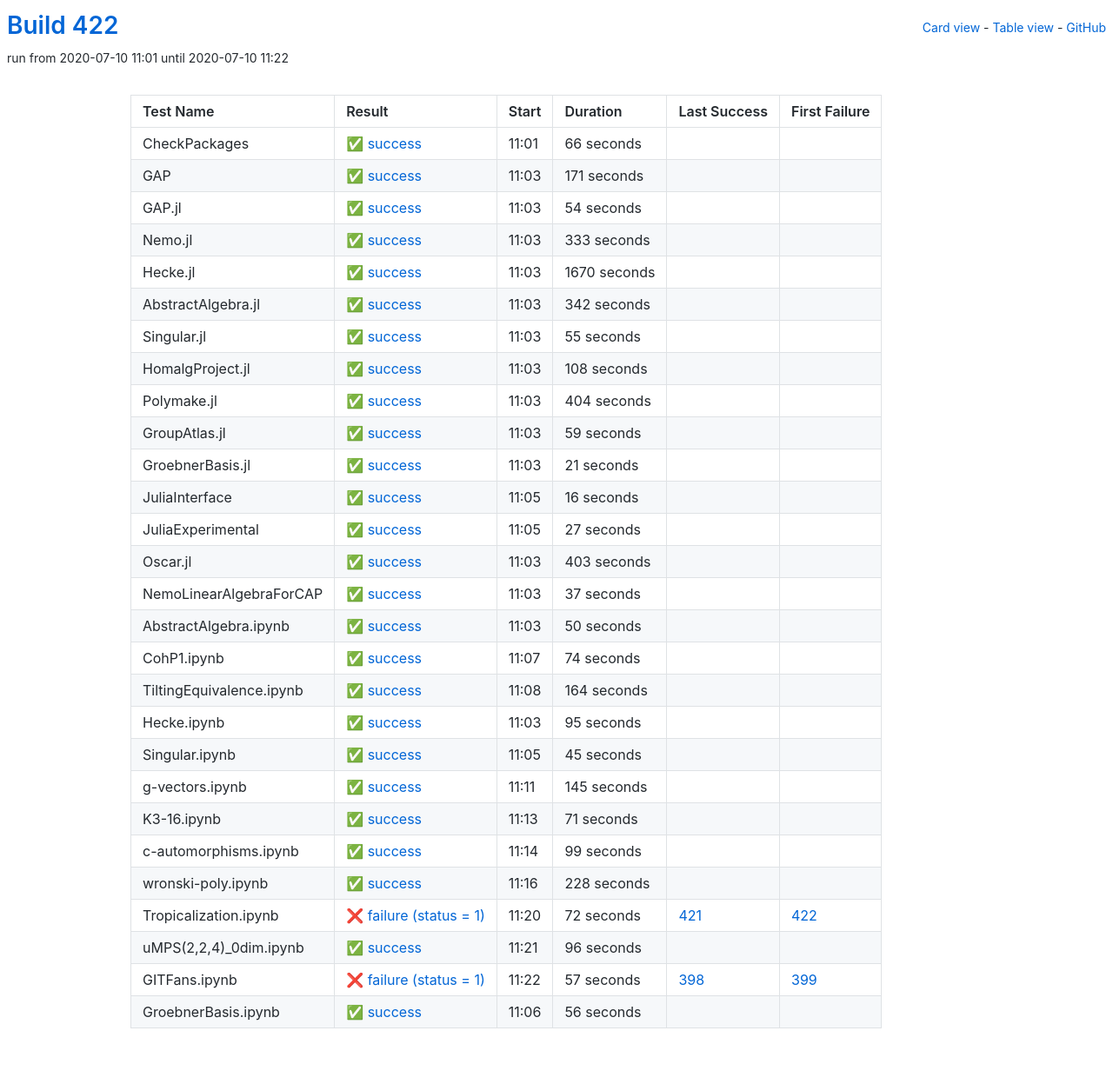
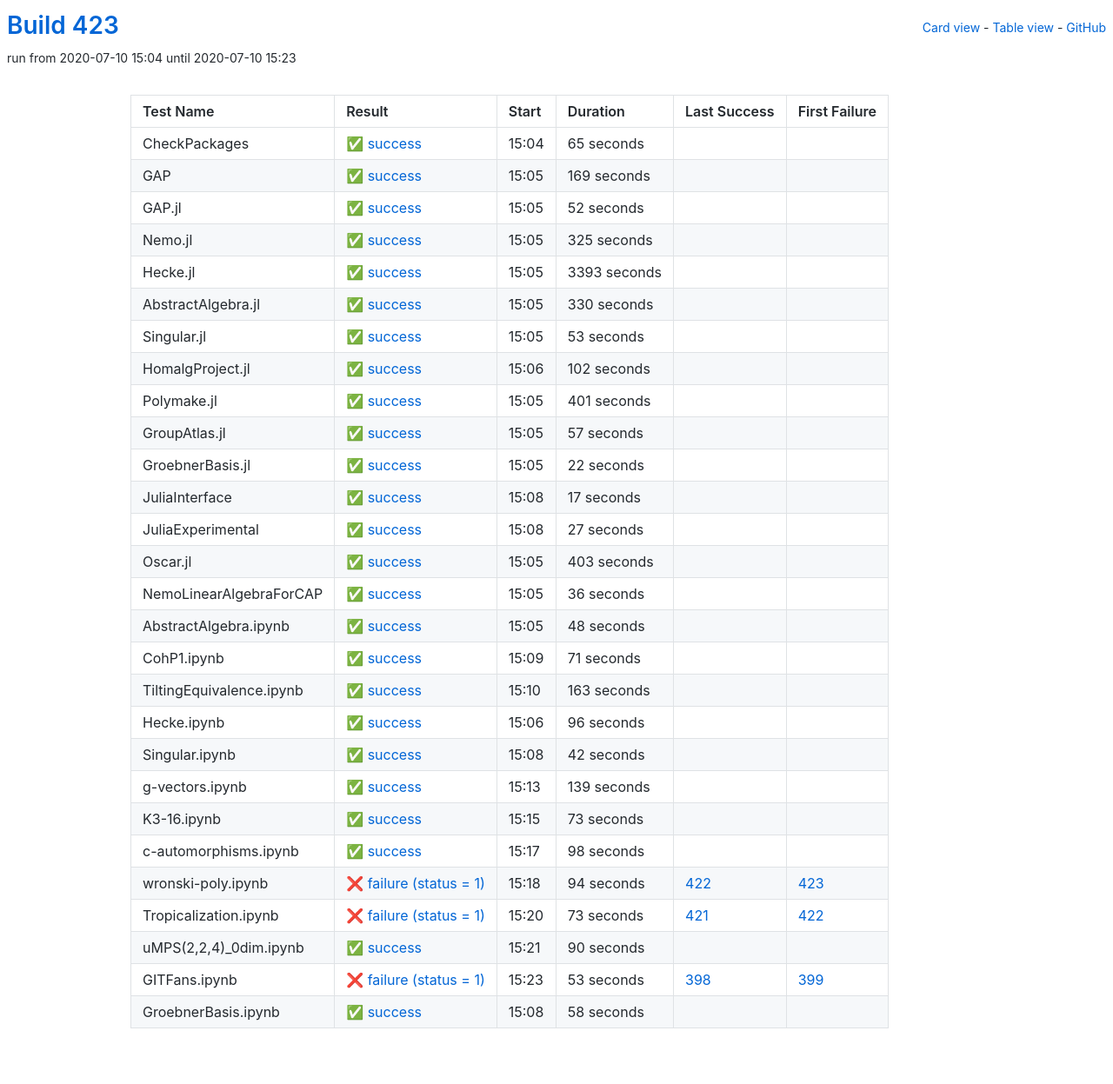
Before and after one commit to oscar-system/oscar-ci-status-stable, a Jekyll site: the page built from table.html, in a window 1280 px wide. Shown: the whole page at 87% size. Built offline with Jekyll 4.4.1, drawn with Linux system fonts in a browser that asks for light colours.

Commit message:
Build #423

```diff
--- a/_data/ci.yml
+++ b/_data/ci.yml
@@ -1,6 +1,6 @@
 ---
-build: 422
-build_url: https://oscarci.mathematik.uni-kl.de/job/oscar-stable/422/
+build: 423
+build_url: https://oscarci.mathematik.uni-kl.de/job/oscar-stable/423/
 job: oscar-stable
 organization: oscar-system
 repo: oscar-ci-status-stable
@@ -8,152 +8,152 @@ repourl: https://github.com/oscar-system/oscar-ci-status-stable
 tests:
 - name: CheckPackages
   id: checkpackages
-  log: https://oscarci.mathematik.uni-kl.de/job/oscar-stable/422/artifact/logs/build-422/CheckPackages.log
-  start: 2020-07-10 11:01
+  log: https://oscarci.mathematik.uni-kl.de/job/oscar-stable/423/artifact/logs/build-423/CheckPackages.log
+  start: 2020-07-10 15:04
   success: true
   exitcode: 0
   status: success
-  duration: 66
+  duration: 65
   last_success: false
   last_success_url:
   first_failure: false
   first_failure_url:
 - name: GAP
   id: gap
-  log: https://oscarci.mathematik.uni-kl.de/job/oscar-stable/422/artifact/logs/build-422/GAP.log
-  start: 2020-07-10 11:03
+  log: https://oscarci.mathematik.uni-kl.de/job/oscar-stable/423/artifact/logs/build-423/GAP.log
+  start: 2020-07-10 15:05
   success: true
   exitcode: 0
   status: success
-  duration: 171
+  duration: 169
   last_success: false
   last_success_url:
   first_failure: false
   first_failure_url:
 - name: GAP.jl
   id: gap-jl
-  log: https://oscarci.mathematik.uni-kl.de/job/oscar-stable/422/artifact/logs/build-422/GAP.jl.log
-  start: 2020-07-10 11:03
+  log: https://oscarci.mathematik.uni-kl.de/job/oscar-stable/423/artifact/logs/build-423/GAP.jl.log
+  start: 2020-07-10 15:05
   success: true
   exitcode: 0
   status: success
-  duration: 54
+  duration: 52
   last_success: false
   last_success_url:
   first_failure: false
   first_failure_url:
 - name: Nemo.jl
   id: nemo-jl
-  log: https://oscarci.mathematik.uni-kl.de/job/oscar-stable/422/artifact/logs/build-422/Nemo.jl.log
-  start: 2020-07-10 11:03
+  log: https://oscarci.mathematik.uni-kl.de/job/oscar-stable/423/artifact/logs/build-423/Nemo.jl.log
+  start: 2020-07-10 15:05
   success: true
   exitcode: 0
   status: success
-  duration: 333
+  duration: 325
   last_success: false
   last_success_url:
   first_failure: false
   first_failure_url:
 - name: Hecke.jl
   id: hecke-jl
-  log: https://oscarci.mathematik.uni-kl.de/job/oscar-stable/422/artifact/logs/build-422/Hecke.jl.log
-  start: 2020-07-10 11:03
+  log: https://oscarci.mathematik.uni-kl.de/job/oscar-stable/423/artifact/logs/build-423/Hecke.jl.log
+  start: 2020-07-10 15:05
   success: true
   exitcode: 0
   status: success
-  duration: 1670
+  duration: 3393
   last_success: false
   last_success_url:
   first_failure: false
   first_failure_url:
 - name: AbstractAlgebra.jl
   id: abstractalgebra-jl
-  log: https://oscarci.mathematik.uni-kl.de/job/oscar-stable/422/artifact/logs/build-422/AbstractAlgebra.jl.log
-  start: 2020-07-10 11:03
+  log: https://oscarci.mathematik.uni-kl.de/job/oscar-stable/423/artifact/logs/build-423/AbstractAlgebra.jl.log
+  start: 2020-07-10 15:05
   success: true
   exitcode: 0
   status: success
-  duration: 342
+  duration: 330
   last_success: false
   last_success_url:
   first_failure: false
   first_failure_url:
 - name: Singular.jl
   id: singular-jl
-  log: https://oscarci.mathematik.uni-kl.de/job/oscar-stable/422/artifact/logs/build-422/Singular.jl.log
-  start: 2020-07-10 11:03
+  log: https://oscarci.mathematik.uni-kl.de/job/oscar-stable/423/artifact/logs/build-423/Singular.jl.log
+  start: 2020-07-10 15:05
   success: true
   exitcode: 0
   status: success
-  duration: 55
+  duration: 53
   last_success: false
   last_success_url:
   first_failure: false
   first_failure_url:
 - name: HomalgProject.jl
   id: homalgproject-jl
-  log: https://oscarci.mathematik.uni-kl.de/job/oscar-stable/422/artifact/logs/build-422/HomalgProject.jl.log
-  start: 2020-07-10 11:03
+  log: https://oscarci.mathematik.uni-kl.de/job/oscar-stable/423/artifact/logs/build-423/HomalgProject.jl.log
+  start: 2020-07-10 15:06
   success: true
   exitcode: 0
   status: success
-  duration: 108
+  duration: 102
   last_success: false
   last_success_url:
   first_failure: false
   first_failure_url:
 - name: Polymake.jl
   id: polymake-jl
-  log: https://oscarci.mathematik.uni-kl.de/job/oscar-stable/422/artifact/logs/build-422/Polymake.jl.log
-  start: 2020-07-10 11:03
+  log: https://oscarci.mathematik.uni-kl.de/job/oscar-stable/423/artifact/logs/build-423/Polymake.jl.log
+  start: 2020-07-10 15:05
   success: true
   exitcode: 0
   status: success
-  duration: 404
+  duration: 401
   last_success: false
   last_success_url:
   first_failure: false
   first_failure_url:
 - name: GroupAtlas.jl
   id: groupatlas-jl
-  log: https://oscarci.mathematik.uni-kl.de/job/oscar-stable/422/artifact/logs/build-422/GroupAtlas.jl.log
-  start: 2020-07-10 11:03
+  log: https://oscarci.mathematik.uni-kl.de/job/oscar-stable/423/artifact/logs/build-423/GroupAtlas.jl.log
+  start: 2020-07-10 15:05
   success: true
   exitcode: 0
   status: success
-  duration: 59
+  duration: 57
   last_success: false
   last_success_url:
   first_failure: false
   first_failure_url:
 - name: GroebnerBasis.jl
   id: groebnerbasis-jl
-  log: https://oscarci.mathematik.uni-kl.de/job/oscar-stable/422/artifact/logs/build-422/GroebnerBasis.jl.log
-  start: 2020-07-10 11:03
+  log: https://oscarci.mathematik.uni-kl.de/job/oscar-stable/423/artifact/logs/build-423/GroebnerBasis.jl.log
+  start: 2020-07-10 15:05
   success: true
   exitcode: 0
   status: success
-  duration: 21
+  duration: 22
   last_success: false
   last_success_url:
   first_failure: false
   first_failure_url:
 - name: JuliaInterface
   id: juliainterface
-  log: https://oscarci.mathematik.uni-kl.de/job/oscar-stable/422/artifact/logs/build-422/JuliaInterface.log
-  start: 2020-07-10 11:05
+  log: https://oscarci.mathematik.uni-kl.de/job/oscar-stable/423/artifact/logs/build-423/JuliaInterface.log
+  start: 2020-07-10 15:08
   success: true
   exitcode: 0
   status: success
-  duration: 16
+  duration: 17
   last_success: false
   last_success_url:
   first_failure: false
   first_failure_url:
 - name: JuliaExperimental
   id: juliaexperimental
-  log: https://oscarci.mathematik.uni-kl.de/job/oscar-stable/422/artifact/logs/build-422/JuliaExperimental.log
-  start: 2020-07-10 11:05
+  log: https://oscarci.mathematik.uni-kl.de/job/oscar-stable/423/artifact/logs/build-423/JuliaExperimental.log
+  start: 2020-07-10 15:08
   success: true
   exitcode: 0
   status: success
@@ -164,8 +164,8 @@ tests:
   first_failure_url:
 - name: Oscar.jl
   id: oscar-jl
-  log: https://oscarci.mathematik.uni-kl.de/job/oscar-stable/422/artifact/logs/build-422/Oscar.jl.log
-  start: 2020-07-10 11:03
+  log: https://oscarci.mathematik.uni-kl.de/job/oscar-stable/423/artifact/logs/build-423/Oscar.jl.log
+  start: 2020-07-10 15:05
   success: true
   exitcode: 0
   status: success
@@ -176,92 +176,32 @@ tests:
   first_failure_url:
 - name: NemoLinearAlgebraForCAP
   id: nemolinearalgebraforcap
-  log: https://oscarci.mathematik.uni-kl.de/job/oscar-stable/422/artifact/logs/build-422/NemoLinearAlgebraForCAP.log
-  start: 2020-07-10 11:03
+  log: https://oscarci.mathematik.uni-kl.de/job/oscar-stable/423/artifact/logs/build-423/NemoLinearAlgebraForCAP.log
+  start: 2020-07-10 15:05
   success: true
   exitcode: 0
   status: success
-  duration: 37
+  duration: 36
   last_success: false
   last_success_url:
   first_failure: false
   first_failure_url:
 - name: AbstractAlgebra.ipynb
   id: abstractalgebra-ipynb
-  log: https://oscarci.mathematik.uni-kl.de/job/oscar-stable/422/artifact/logs/build-422/AbstractAlgebra.ipynb.log
-  start: 2020-07-10 11:03
+  log: https://oscarci.mathematik.uni-kl.de/job/oscar-stable/423/artifact/logs/build-423/AbstractAlgebra.ipynb.log
+  start: 2020-07-10 15:05
   success: true
   exitcode: 0
   status: success
-  duration: 50
+  duration: 48
   last_success: false
   last_success_url:
   first_failure: false
   first_failure_url:
 - name: CohP1.ipynb
   id: cohp1-ipynb
-  log: https://oscarci.mathematik.uni-kl.de/job/oscar-stable/422/artifact/logs/build-422/CohP1.ipynb.log
-  start: 2020-07-10 11:07
-  success: true
-  exitcode: 0
-  status: success
-  duration: 74
-  last_success: false
-  last_success_url:
-  first_failure: false
-  first_failure_url:
-- name: TiltingEquivalence.ipynb
-  id: tiltingequivalence-ipynb
-  log: https://oscarci.mathematik.uni-kl.de/job/oscar-stable/422/artifact/logs/build-422/TiltingEquivalence.ipynb.log
-  start: 2020-07-10 11:08
-  success: true
-  exitcode: 0
-  status: success
-  duration: 164
-  last_success: false
-  last_success_url:
-  first_failure: false
-  first_failure_url:
-- name: Hecke.ipynb
-  id: hecke-ipynb
-  log: https://oscarci.mathematik.uni-kl.de/job/oscar-stable/422/artifact/logs/build-422/Hecke.ipynb.log
-  start: 2020-07-10 11:03
-  success: true
-  exitcode: 0
-  status: success
-  duration: 95
-  last_success: false
-  last_success_url:
-  first_failure: false
-  first_failure_url:
-- name: Singular.ipynb
-  id: singular-ipynb
-  log: https://oscarci.mathematik.uni-kl.de/job/oscar-stable/422/artifact/logs/build-422/Singular.ipynb.log
-  start: 2020-07-10 11:05
-  success: true
-  exitcode: 0
-  status: success
-  duration: 45
-  last_success: false
-  last_success_url:
-  first_failure: false
-  first_failure_url:
-- name: g-vectors.ipynb
-  id: g-vectors-ipynb
-  log: https://oscarci.mathematik.uni-kl.de/job/oscar-stable/422/artifact/logs/build-422/g-vectors.ipynb.log
-  start: 2020-07-10 11:11
-  success: true
-  exitcode: 0
-  status: success
-  duration: 145
-  last_success: false
-  last_success_url:
-  first_failure: false
-  first_failure_url:
-- name: K3-16.ipynb
-  id: k3-16-ipynb
-  log: https://oscarci.mathematik.uni-kl.de/job/oscar-stable/422/artifact/logs/build-422/K3-16.ipynb.log
-  start: 2020-07-10 11:13
+  log: https://oscarci.mathematik.uni-kl.de/job/oscar-stable/423/artifact/logs/build-423/CohP1.ipynb.log
+  start: 2020-07-10 15:09
   success: true
   exitcode: 0
   status: success
@@ -270,46 +210,22 @@ tests:
   last_success_url:
   first_failure: false
   first_failure_url:
-- name: c-automorphisms.ipynb
-  id: c-automorphisms-ipynb
-  log: https://oscarci.mathematik.uni-kl.de/job/oscar-stable/422/artifact/logs/build-422/c-automorphisms.ipynb.log
-  start: 2020-07-10 11:14
+- name: TiltingEquivalence.ipynb
+  id: tiltingequivalence-ipynb
+  log: https://oscarci.mathematik.uni-kl.de/job/oscar-stable/423/artifact/logs/build-423/TiltingEquivalence.ipynb.log
+  start: 2020-07-10 15:10
   success: true
   exitcode: 0
   status: success
-  duration: 99
+  duration: 163
   last_success: false
   last_success_url:
   first_failure: false
   first_failure_url:
-- name: wronski-poly.ipynb
-  id: wronski-poly-ipynb
-  log: https://oscarci.mathematik.uni-kl.de/job/oscar-stable/422/artifact/logs/build-422/wronski-poly.ipynb.log
-  start: 2020-07-10 11:16
-  success: true
-  exitcode: 0
-  status: success
-  duration: 228
-  last_success: false
-  last_success_url:
-  first_failure: false
-  first_failure_url:
-- name: Tropicalization.ipynb
-  id: tropicalization-ipynb
-  log: https://oscarci.mathematik.uni-kl.de/job/oscar-stable/422/artifact/logs/build-422/Tropicalization.ipynb.log
-  start: 2020-07-10 11:20
-  success: false
-  exitcode: 1
-  status: failure
-  duration: 72
-  last_success: 421
-  last_success_url: https://oscarci.mathematik.uni-kl.de/job/oscar-stable/421/
-  first_failure: 422
-  first_failure_url: https://oscarci.mathematik.uni-kl.de/job/oscar-stable/422/
-- name: uMPS(2,2,4)_0dim.ipynb
-  id: umps-2-2-4-0dim-ipynb
-  log: https://oscarci.mathematik.uni-kl.de/job/oscar-stable/422/artifact/logs/build-422/uMPS-2-2-4-_0dim.ipynb.log
-  start: 2020-07-10 11:21
+- name: Hecke.ipynb
+  id: hecke-ipynb
+  log: https://oscarci.mathematik.uni-kl.de/job/oscar-stable/423/artifact/logs/build-423/Hecke.ipynb.log
+  start: 2020-07-10 15:06
   success: true
   exitcode: 0
   status: success
@@ -318,26 +234,110 @@ tests:
   last_success_url:
   first_failure: false
   first_failure_url:
-- name: GITFans.ipynb
-  id: gitfans-ipynb
-  log: https://oscarci.mathematik.uni-kl.de/job/oscar-stable/422/artifact/logs/build-422/GITFans.ipynb.log
-  start: 2020-07-10 11:22
+- name: Singular.ipynb
+  id: singular-ipynb
+  log: https://oscarci.mathematik.uni-kl.de/job/oscar-stable/423/artifact/logs/build-423/Singular.ipynb.log
+  start: 2020-07-10 15:08
+  success: true
+  exitcode: 0
+  status: success
+  duration: 42
+  last_success: false
+  last_success_url:
+  first_failure: false
+  first_failure_url:
+- name: g-vectors.ipynb
+  id: g-vectors-ipynb
+  log: https://oscarci.mathematik.uni-kl.de/job/oscar-stable/423/artifact/logs/build-423/g-vectors.ipynb.log
+  start: 2020-07-10 15:13
+  success: true
+  exitcode: 0
+  status: success
+  duration: 139
+  last_success: false
+  last_success_url:
+  first_failure: false
+  first_failure_url:
+- name: K3-16.ipynb
+  id: k3-16-ipynb
+  log: https://oscarci.mathematik.uni-kl.de/job/oscar-stable/423/artifact/logs/build-423/K3-16.ipynb.log
+  start: 2020-07-10 15:15
+  success: true
+  exitcode: 0
+  status: success
+  duration: 73
+  last_success: false
+  last_success_url:
+  first_failure: false
+  first_failure_url:
+- name: c-automorphisms.ipynb
+  id: c-automorphisms-ipynb
+  log: https://oscarci.mathematik.uni-kl.de/job/oscar-stable/423/artifact/logs/build-423/c-automorphisms.ipynb.log
+  start: 2020-07-10 15:17
+  success: true
+  exitcode: 0
+  status: success
+  duration: 98
+  last_success: false
+  last_success_url:
+  first_failure: false
+  first_failure_url:
+- name: wronski-poly.ipynb
+  id: wronski-poly-ipynb
+  log: https://oscarci.mathematik.uni-kl.de/job/oscar-stable/423/artifact/logs/build-423/wronski-poly.ipynb.log
+  start: 2020-07-10 15:18
   success: false
   exitcode: 1
   status: failure
-  duration: 57
+  duration: 94
+  last_success: 422
+  last_success_url: https://oscarci.mathematik.uni-kl.de/job/oscar-stable/422/
+  first_failure: 423
+  first_failure_url: https://oscarci.mathematik.uni-kl.de/job/oscar-stable/423/
+- name: Tropicalization.ipynb
+  id: tropicalization-ipynb
+  log: https://oscarci.mathematik.uni-kl.de/job/oscar-stable/423/artifact/logs/build-423/Tropicalization.ipynb.log
+  start: 2020-07-10 15:20
+  success: false
+  exitcode: 1
+  status: failure
+  duration: 73
+  last_success: 421
+  last_success_url: https://oscarci.mathematik.uni-kl.de/job/oscar-stable/421/
+  first_failure: 422
+  first_failure_url: https://oscarci.mathematik.uni-kl.de/job/oscar-stable/422/
+- name: uMPS(2,2,4)_0dim.ipynb
+  id: umps-2-2-4-0dim-ipynb
+  log: https://oscarci.mathematik.uni-kl.de/job/oscar-stable/423/artifact/logs/build-423/uMPS-2-2-4-_0dim.ipynb.log
+  start: 2020-07-10 15:21
+  success: true
+  exitcode: 0
+  status: success
+  duration: 90
+  last_success: false
+  last_success_url:
+  first_failure: false
+  first_failure_url:
+- name: GITFans.ipynb
+  id: gitfans-ipynb
+  log: https://oscarci.mathematik.uni-kl.de/job/oscar-stable/423/artifact/logs/build-423/GITFans.ipynb.log
+  start: 2020-07-10 15:23
+  success: false
+  exitcode: 1
+  status: failure
+  duration: 53
   last_success: 398
   last_success_url: https://oscarci.mathematik.uni-kl.de/job/oscar-stable/398/
   first_failure: 399
   first_failure_url: https://oscarci.mathematik.uni-kl.de/job/oscar-stable/399/
 - name: GroebnerBasis.ipynb
   id: groebnerbasis-ipynb
-  log: https://oscarci.mathematik.uni-kl.de/job/oscar-stable/422/artifact/logs/build-422/GroebnerBasis.ipynb.log
-  start: 2020-07-10 11:06
+  log: https://oscarci.mathematik.uni-kl.de/job/oscar-stable/423/artifact/logs/build-423/GroebnerBasis.ipynb.log
+  start: 2020-07-10 15:08
   success: true
   exitcode: 0
   status: success
-  duration: 56
+  duration: 58
   last_success: false
   last_success_url:
   first_failure: false
```
Also changed, not shown: README.md.
